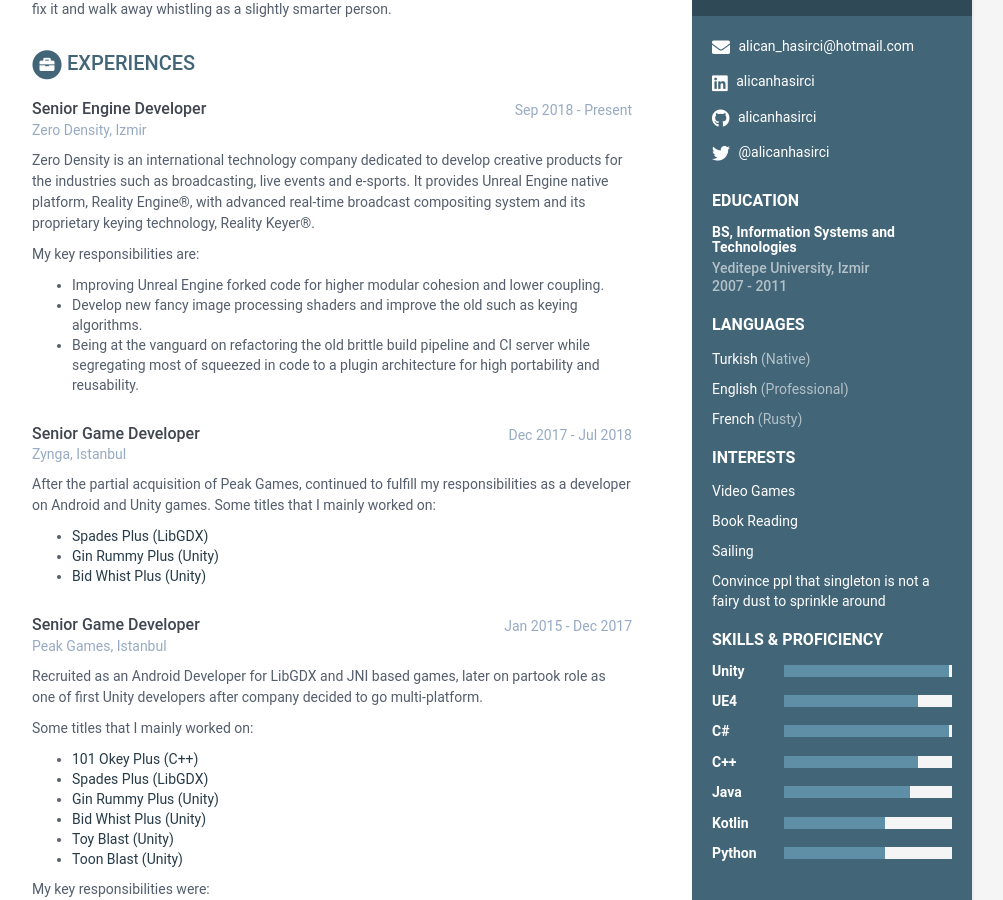
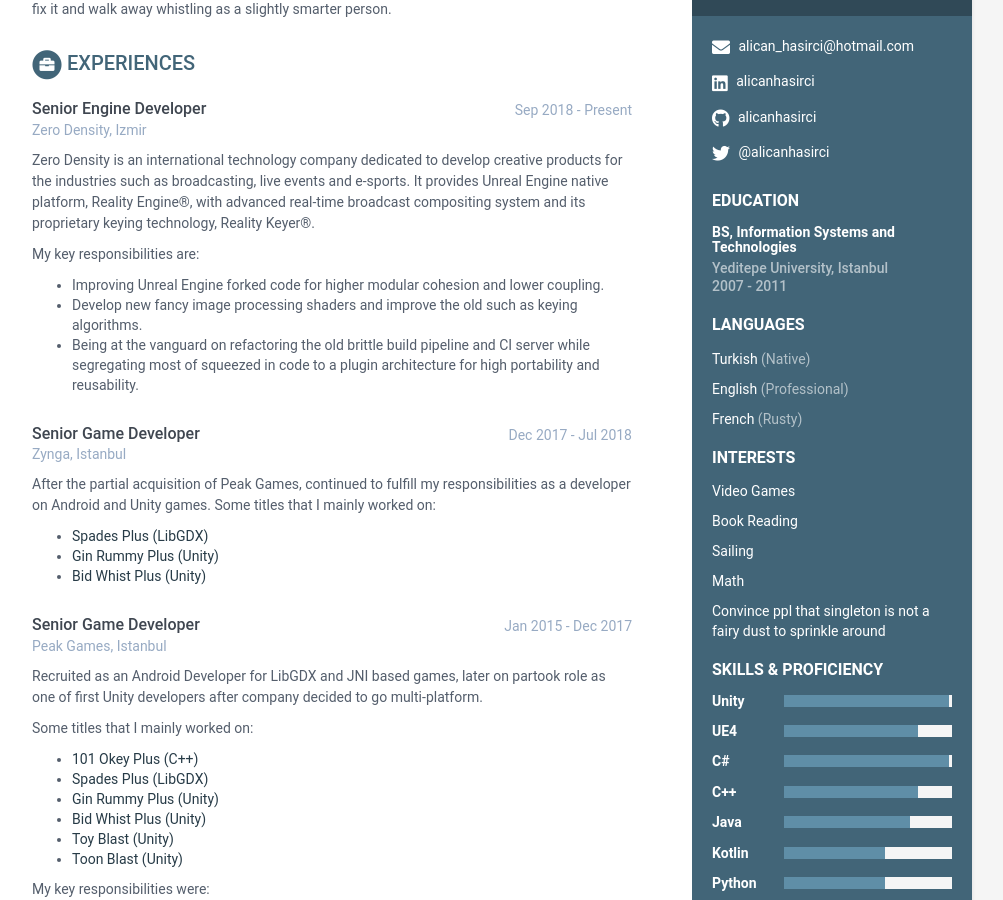
Before and after one commit to AlicanHasirci/alicanhasirci.github.io, a Jekyll site: the page built from index.html, in a window 1280 px wide and 900 px high, scrolled down 287 px. Shown: the whole window, without its empty margins (168-1171 px from the left). Built offline with Jekyll 4.4.1, drawn with Linux system fonts in a browser that asks for light colours.

Commit message:
corrections

```diff
--- a/_data/data.yml
+++ b/_data/data.yml
@@ -44,6 +44,9 @@
       - item: Sailing
         link:
 
+      - item: Math
+        link:
+
       - item: Convince ppl that singleton is not a fairy dust to sprinkle around
         link:
 
@@ -57,7 +60,7 @@
         Usually, I blame people for any bug introduced to codebase, only to find out it was me all along, fix it and walk away whistling as a slightly smarter person.
 education:
     - degree: BS, Information Systems and Technologies
-      university: Yeditepe University, Izmir
+      university: Yeditepe University, Istanbul
       time: 2007 - 2011
 experiences:
     - role: Senior Engine Developer
```
